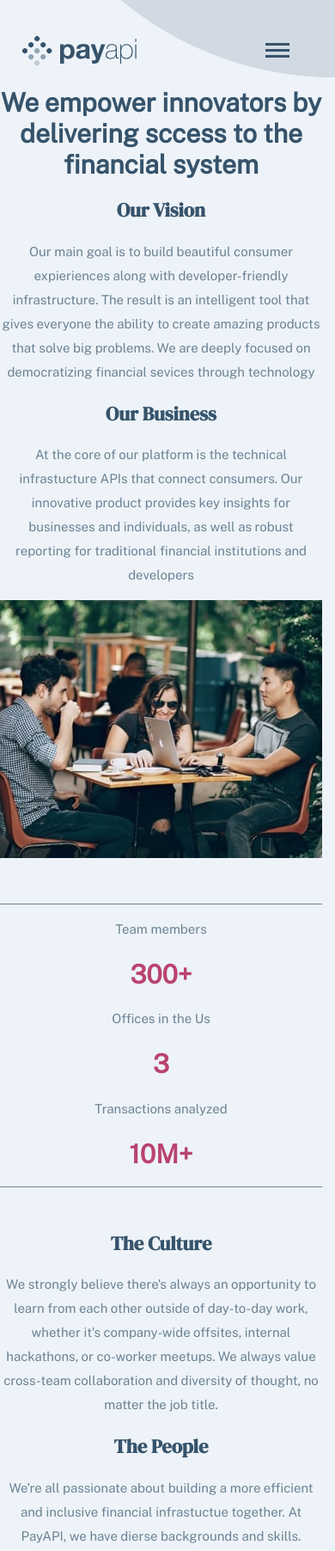
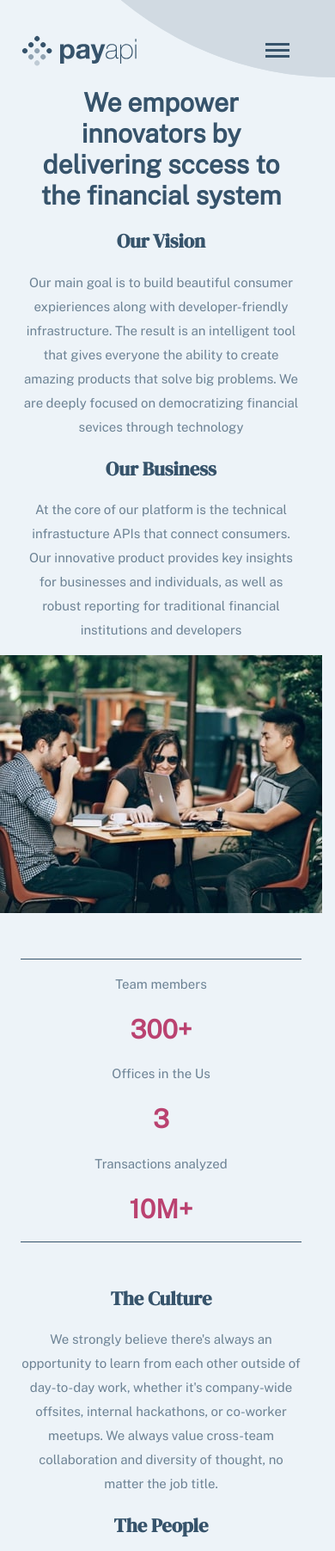
Before and after one commit to andzej123/SudoBugSquashers-Repo-, a plain HTML site: page Mobile-About/index.html in a window 390 px wide. Shown: the top 1804 px of the page at 86% size. Drawn offline with nearby package versions, Linux system fonts and the light colour scheme.

Commit message:
Update style.css

```diff
--- a/Mobile-About/CSS/style.css
+++ b/Mobile-About/CSS/style.css
@@ -13,6 +13,7 @@ body {
     font-size: 15px;
     text-align: center;
     width: 375px;
+
 }
 
 main {
@@ -25,10 +26,14 @@ main {
 .div h1,
 h2 {
     font-family: DM Serif Display;
+    padding-left: 24px;
+    padding-right: 24px;
 }
 
 .div1 {
     color: rgb(54, 83, 107);
+    padding-left: 24px;
+    padding-right: 24px;
 }
 
 div p {
@@ -36,22 +41,35 @@ div p {
     font-family: Public Sans;
     font-size: 15px;
     line-height: 28px;
+    padding-left: 24px;
+    padding-right: 24px;
+
+
 }
 
 div h2 {
     color: rgb(54, 83, 107);
+    padding-left: 60px;
+    padding-right: 60px;
 }
 
 .div4 h1 {
     color: rgb(186, 66, 112);
+    padding-left: 24px;
+    padding-right: 24px;
 }
 
 .div4 {
     margin-top:50px;
     margin-bottom:50px;
-    border-bottom: 1px solid black;
-    border-top: 1px solid black;
-    border-color: rgb(108, 130, 148);
+    margin-left: 24px;
+    margin-right: 24px;
+    border-bottom: 1px solid #36536B;
+    border-top: 1px solid #36536B;
+    border-color: #36536B;
+    flex-shrink: 0;
+    padding-left: 24px;
+    padding-right: 24px;
 }
 
 .email {
@@ -66,6 +84,9 @@ div h2 {
     border-radius: 40;
     background-color: rgb(186, 66, 112);
     color: rgb(251, 252, 254);
+}
+.image{
+    width: 375px;
 }
 
 header {
@@ -121,15 +142,10 @@ body nav {
   }
 
 .schedule-a-demo:hover {
-    background-color: var(--charm-pink);
+    background-color: rgb(218, 109, 151);
     cursor: pointer;
 }
 
-.ps_about_us button:hover {
-    color: var(--mirage-blue);
-    background-color: var(--link-water-white);
-    cursor: pointer;
-}
 
 .social_media img:hover {
     filter: invert(33%) sepia(75%) saturate(701%) hue-rotate(290deg) brightness(91%) contrast(88%);
```
